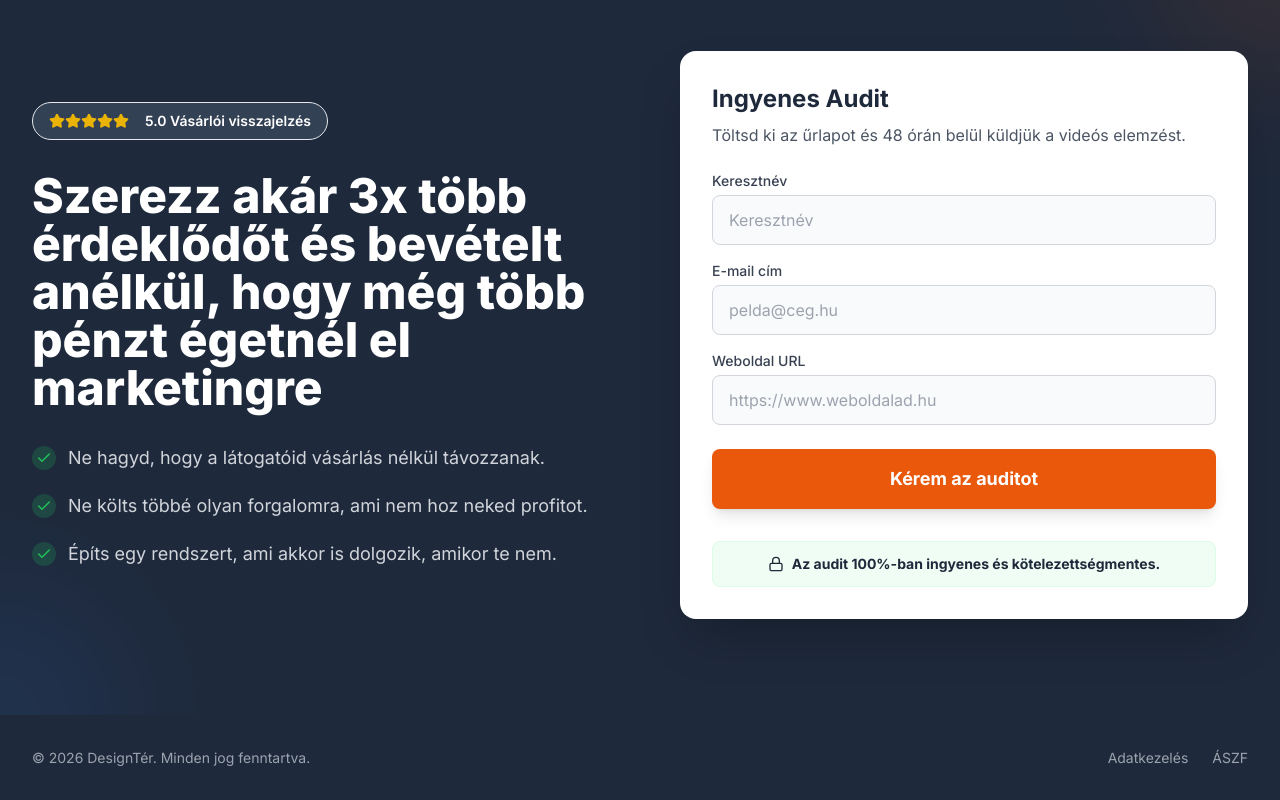
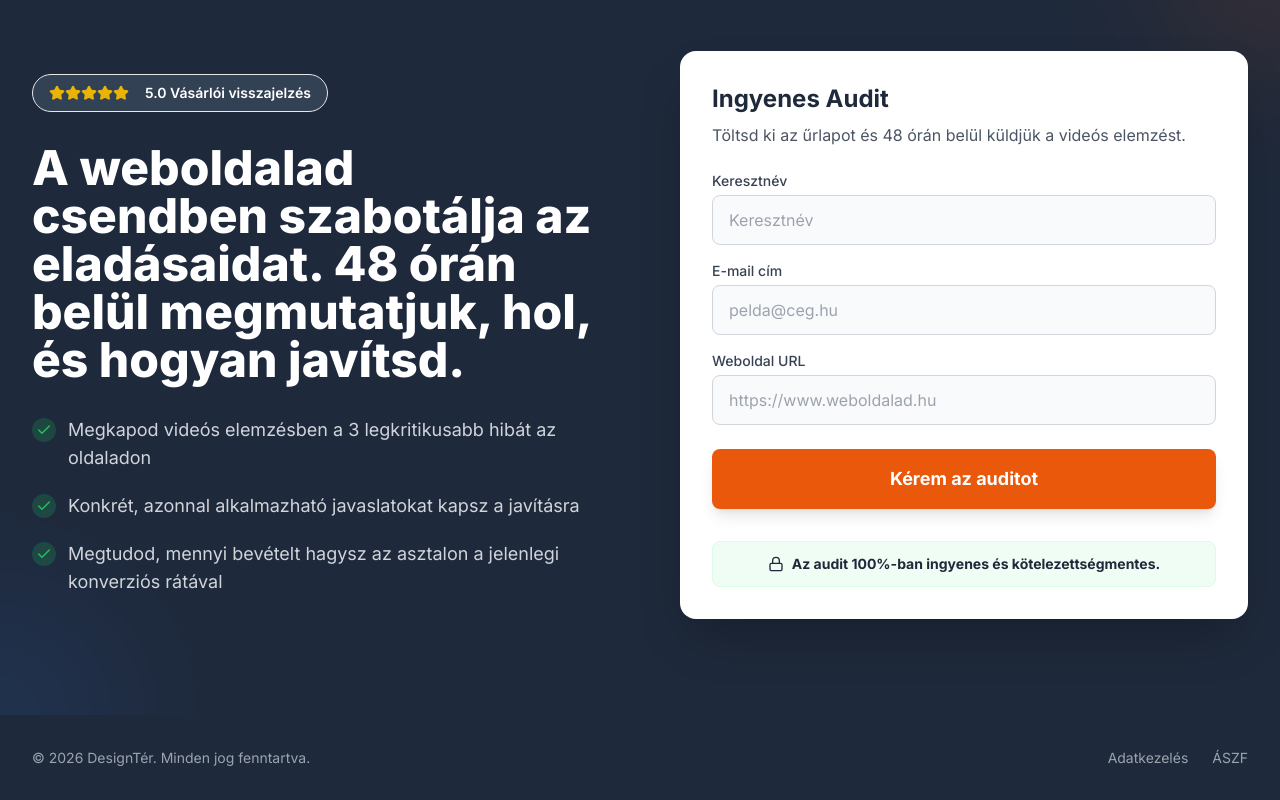
Before and after one commit to landingbulding-git/designter-landing-ingyenes-audit, a React (Vite) app: page / in a window 1280 px wide. Shown: the part 5615-6415 px from the top of the page. Built offline with nearby package versions, Linux system fonts and the light colour scheme.

Commit message:
feat: Incorporate user's latest updates to Closer component

```diff
--- a/components/Closer.tsx
+++ b/components/Closer.tsx
@@ -41,9 +41,9 @@ const Closer: React.FC = () => {
   };
 
   const benefits = [
-    "Ne hagyd, hogy a látogatóid vásárlás nélkül távozzanak.",
-    "Ne költs többé olyan forgalomra, ami nem hoz neked profitot.",
-    "Építs egy rendszert, ami akkor is dolgozik, amikor te nem."
+    "Megkapod videós elemzésben a 3 legkritikusabb hibát az oldaladon",
+    "Konkrét, azonnal alkalmazható javaslatokat kapsz a javításra",
+    "Megtudod, mennyi bevételt hagysz az asztalon a jelenlegi konverziós rátával"
   ];
 
   return (
@@ -70,7 +70,7 @@ const Closer: React.FC = () => {
             </div>
 
             <h2 className="text-3xl md:text-5xl font-extrabold mb-8 leading-tight">
-              Szerezz akár 3x több érdeklődőt és bevételt anélkül, hogy még több pénzt égetnél el marketingre
+            A weboldalad csendben szabotálja az eladásaidat. 48 órán belül megmutatjuk, hol, és hogyan javítsd.
             </h2>
 
             <div className="space-y-5">
```
